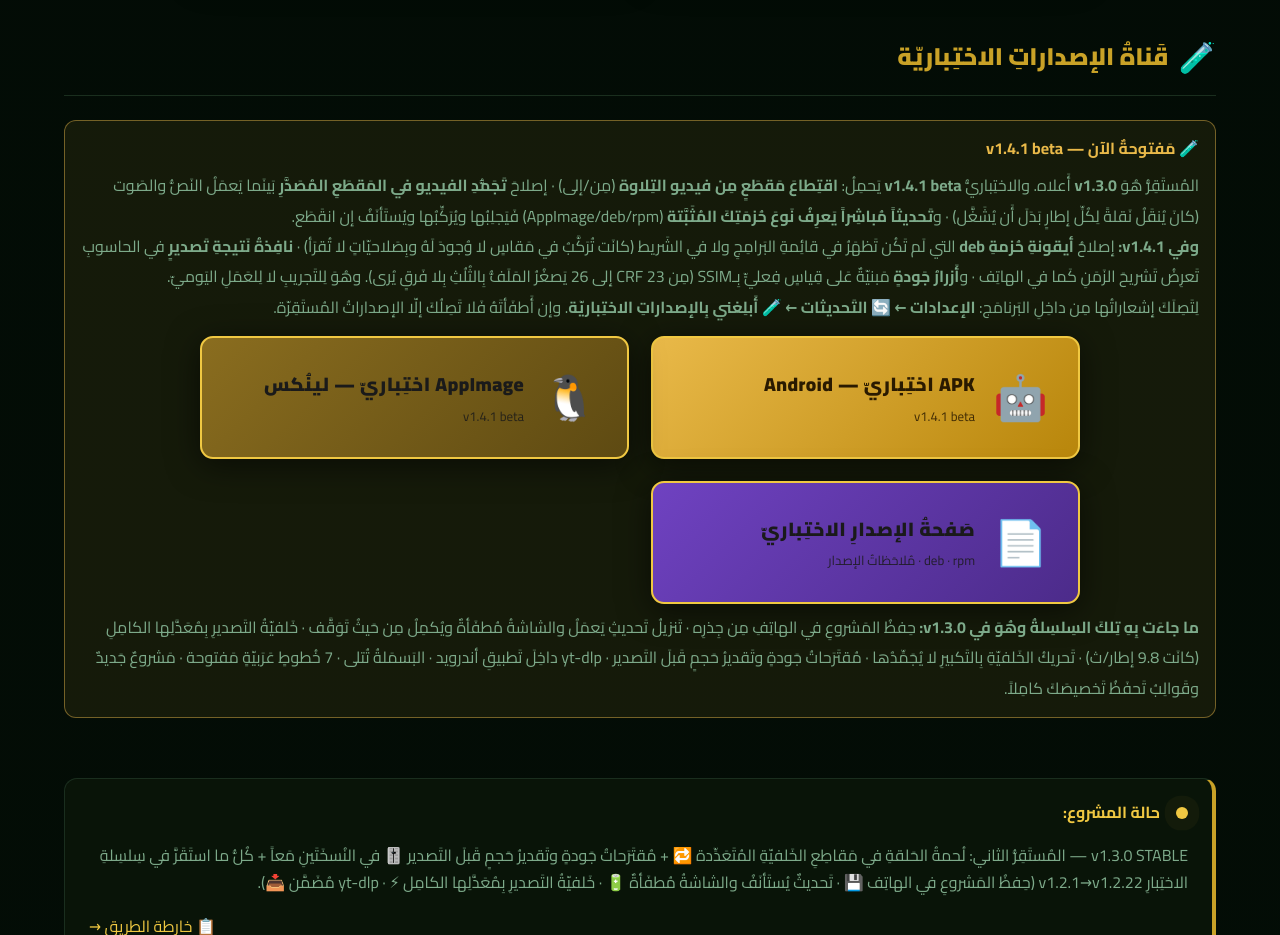
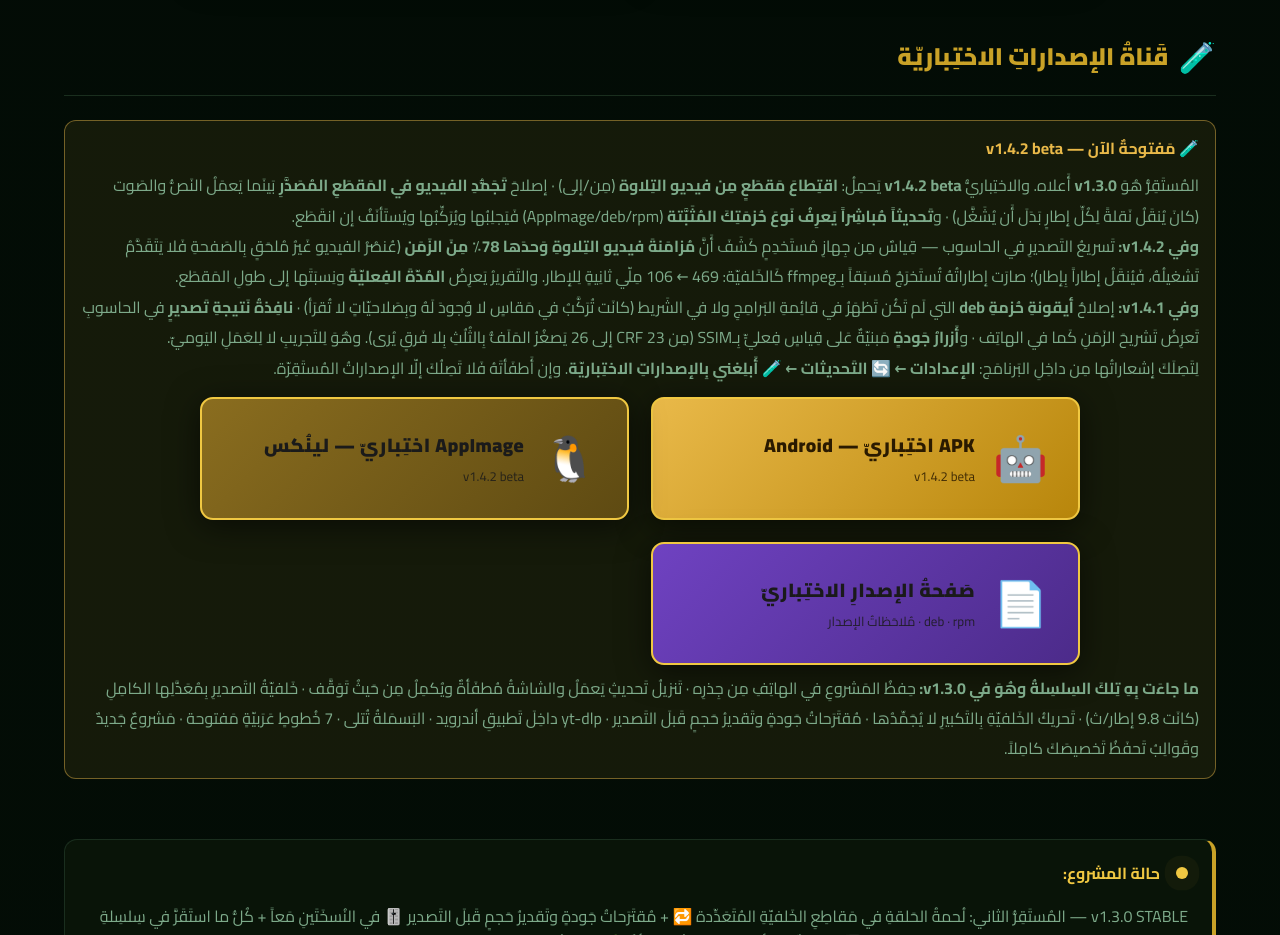
Before and after one commit to SalehGNUTUX/GT-SIRM, a plain HTML site: page index.html in a window 1280 px wide. Shown: the part 1600-2535 px from the top of the page. Drawn offline with Linux system fonts and the light colour scheme; a web font is replaced by a local one.

Commit message:
docs(site): قَناةُ الاختِبارِ عَلى v1.4.2 beta — تَسريعُ التَصديرِ عَن قِياس

```diff
--- a/index.html
+++ b/index.html
@@ -354,14 +354,20 @@
   <div class="section">
     <h2 class="section-title"><span class="icon">🧪</span>قَناةُ الإصداراتِ الاختِباريّة</h2>
     <div style="background:rgba(233,185,73,.08);border:1px solid rgba(233,185,73,.45);border-radius:12px;padding:14px 16px;margin-bottom:16px">
-      <p style="margin:0 0 8px;color:#e9b949;font-weight:700">🧪 مَفتوحةٌ الآن — v1.4.1 beta</p>
+      <p style="margin:0 0 8px;color:#e9b949;font-weight:700">🧪 مَفتوحةٌ الآن — v1.4.2 beta</p>
       <p style="margin:0;color:var(--t2);line-height:1.9">
-        المُستَقِرُّ هُوَ <b>v1.3.0</b> أَعلاه. والاختِباريُّ <b>v1.4.1 beta</b>
+        المُستَقِرُّ هُوَ <b>v1.3.0</b> أَعلاه. والاختِباريُّ <b>v1.4.2 beta</b>
         يَحمِلُ: <b>اقتِطاعَ مَقطَعٍ مِن فيديو التِلاوة</b> (مِن/إلى) ·
         إصلاحَ <b>تَجَمُّدِ الفيديو في المَقطَعِ المُصَدَّرِ</b> بَينَما يَعمَلُ النَصُّ
         والصَوت (كانَ يُنقَلُ نَقلةً لِكُلِّ إطارٍ بَدَلَ أَن يُشَغَّل) ·
         و<b>تَحديثاً مُباشِراً يَعرِفُ نَوعَ حُزمَتِكَ المُثَبَّتة</b> (AppImage/deb/rpm)
         فَيَجلِبُها ويُرَكِّبُها ويُستَأنَفُ إن انقَطَع.
+        <br><b>وفي v1.4.2:</b> تَسريعُ التَصديرِ في الحاسوب — قِياسٌ مِن جِهازِ
+        مُستَخدِمٍ كَشَفَ أَنَّ <b>مُزامَنةَ فيديو التِلاوةِ وَحدَها 78٪ مِنَ الزَمَن</b>
+        (عُنصُرُ الفيديو غَيرُ مُلحَقٍ بِالصَفحةِ فَلا يَتَقَدَّمُ تَشغيلُهُ، فَيُنقَلُ
+        إطاراً بِإطار)؛ صارَت إطاراتُهُ تُستَخرَجُ مُسبَقاً بِـffmpeg كَالخَلفيّة:
+        469 ← 106 مِلّي ثانِيةٍ لِلإطار. والتَقريرُ يَعرِضُ <b>المُدّةَ الفِعليّةَ</b>
+        ونِسبَتَها إلى طولِ المَقطَع.
         <br><b>وفي v1.4.1:</b> إصلاحُ <b>أيقونةِ حُزمةِ deb</b> التي لَم تَكُن تَظهَرُ
         في قائِمةِ البَرامِجِ ولا في الشَريط (كانَت تُرَكَّبُ في مَقاسٍ لا وُجودَ لَهُ
         وبِصَلاحيّاتٍ لا تُقرَأ) · <b>نافِذةُ نَتيجةِ تَصديرٍ</b> في الحاسوبِ تَعرِضُ
@@ -373,21 +379,21 @@
         وإن أَطفَأتَهُ فَلا تَصِلُكَ إلّا الإصداراتُ المُستَقِرّة.
       </p>
       <div class="hero-cta" style="margin-top:14px">
-        <a href="https://github.com/SalehGNUTUX/GT-SIRM/releases/download/v1.4.1-beta/GT-SIRM-1.4.1-beta.apk" class="hero-btn hero-btn-desktop" target="_blank" rel="noopener" style="background:linear-gradient(135deg,#e9b949,#b8860b);color:#2a1a00">
+        <a href="https://github.com/SalehGNUTUX/GT-SIRM/releases/download/v1.4.2-beta/GT-SIRM-1.4.2-beta.apk" class="hero-btn hero-btn-desktop" target="_blank" rel="noopener" style="background:linear-gradient(135deg,#e9b949,#b8860b);color:#2a1a00">
           <span class="hero-btn-icon">🤖</span>
           <span class="hero-btn-text">
             <strong>APK اختِباريّ — Android</strong>
-            <small>v1.4.1 beta</small>
+            <small>v1.4.2 beta</small>
           </span>
         </a>
-        <a href="https://github.com/SalehGNUTUX/GT-SIRM/releases/download/v1.4.1-beta/GT-SIRM-1.4.1-beta.AppImage" class="hero-btn hero-btn-desktop" target="_blank" rel="noopener" style="background:linear-gradient(135deg,#8a6d1f,#5e4a12)">
+        <a href="https://github.com/SalehGNUTUX/GT-SIRM/releases/download/v1.4.2-beta/GT-SIRM-1.4.2-beta.AppImage" class="hero-btn hero-btn-desktop" target="_blank" rel="noopener" style="background:linear-gradient(135deg,#8a6d1f,#5e4a12)">
           <span class="hero-btn-icon">🐧</span>
           <span class="hero-btn-text">
             <strong>AppImage اختِباريّ — لينُكس</strong>
-            <small>v1.4.1 beta</small>
+            <small>v1.4.2 beta</small>
           </span>
         </a>
-        <a href="https://github.com/SalehGNUTUX/GT-SIRM/releases/tag/v1.4.1-beta" class="hero-btn hero-btn-desktop" target="_blank" rel="noopener" style="background:linear-gradient(135deg,#6f42c1,#4c2b8a)">
+        <a href="https://github.com/SalehGNUTUX/GT-SIRM/releases/tag/v1.4.2-beta" class="hero-btn hero-btn-desktop" target="_blank" rel="noopener" style="background:linear-gradient(135deg,#6f42c1,#4c2b8a)">
           <span class="hero-btn-icon">📄</span>
           <span class="hero-btn-text">
             <strong>صَفحةُ الإصدارِ الاختِباريّ</strong>
```
